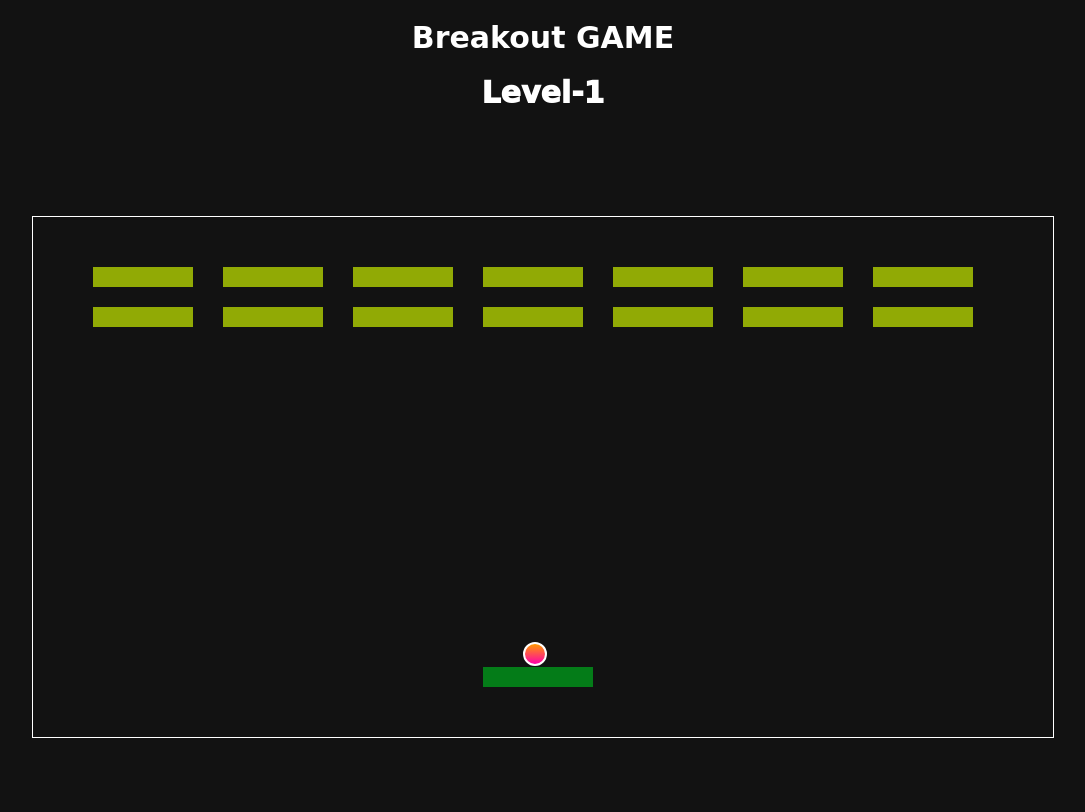
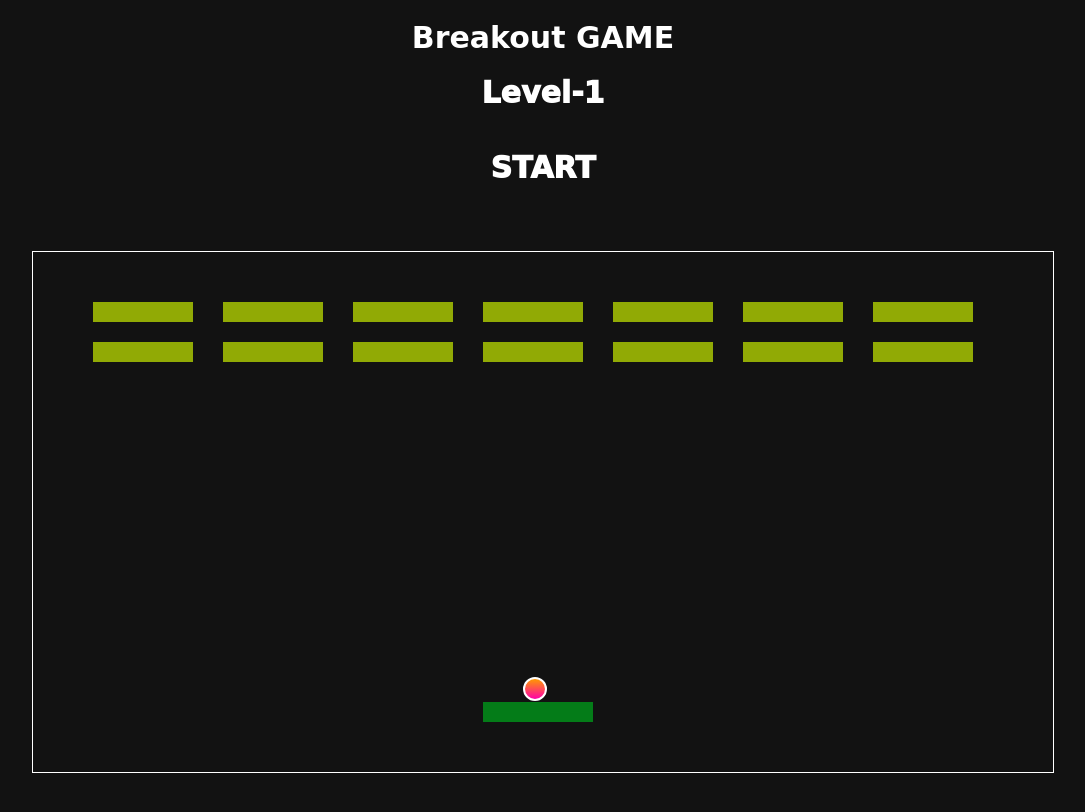
Before and after one commit to CemBOLAT/Breakout-Game, a plain HTML site: page index.html in a window 1280 px wide. Shown: the top 812 px of the page, without its empty margins (97-1182 px from the left). Drawn offline with Linux system fonts and the light colour scheme.

Commit message:
Update index.html

```diff
--- a/index.html
+++ b/index.html
@@ -13,7 +13,8 @@
         <div id="levelDiv">
             <div id="levelBox"></div>
             <div id="congartzMessage"></div>
-            <div onclick="nextLevelButton()" id="nextLevelButton">Next-Level</div>
+            <div onclick="startGame()" id="startButton" class="button">START</div>
+            <div onclick="nextLevelButton()" class="button" id="nextLevelButton">Next-Level</div>
         </div>
         <div id="canvas">
         </div>
```
